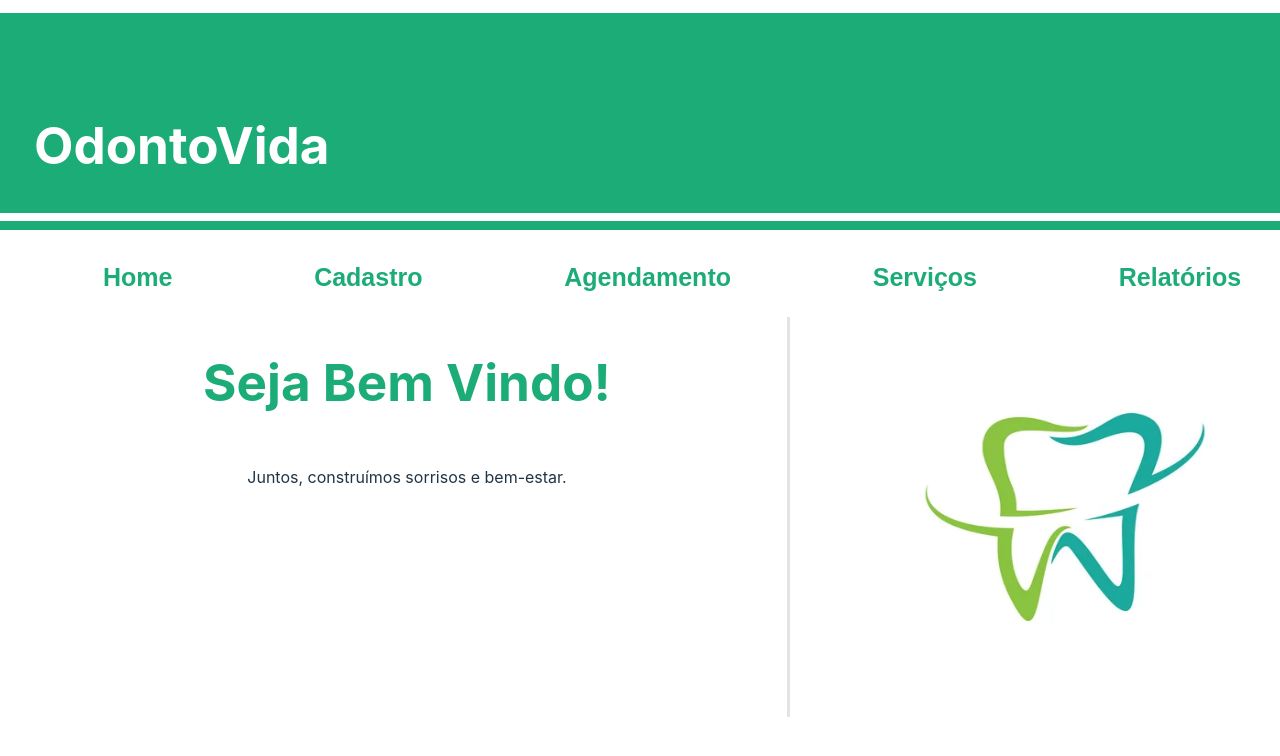
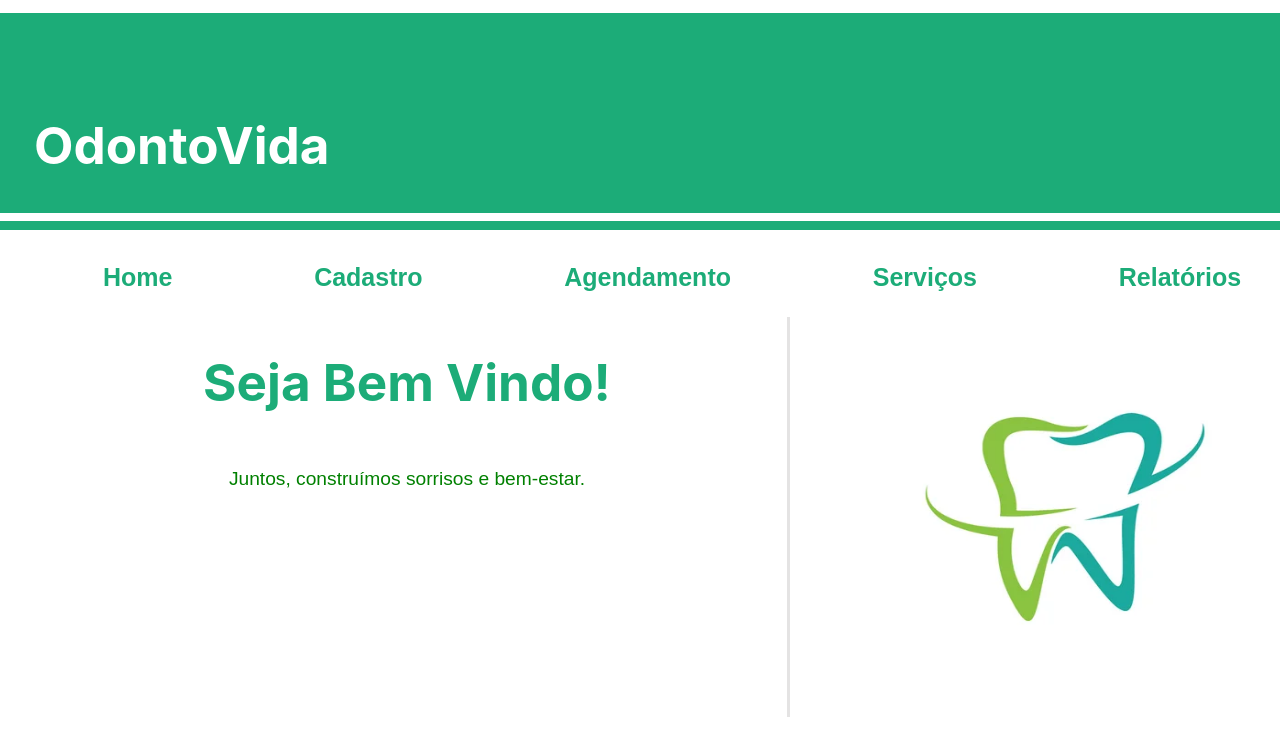
Before and after one commit to Yuri-Candiotto/Odontovida, a React (Vite) app in the folder OdontoVidaPrj-main/OdontoVidaPrj-main/ProjetoOdonto/vite/: page /TelaHome in a window 1280 px wide. Shown: the top 756 px of the page. Built offline with nearby package versions, Linux system fonts and the light colour scheme.

Commit message:
Update App.css

```diff
--- a/OdontoVidaPrj-main/OdontoVidaPrj-main/ProjetoOdonto/vite/src/App.css
+++ b/OdontoVidaPrj-main/OdontoVidaPrj-main/ProjetoOdonto/vite/src/App.css
@@ -312,3 +312,9 @@ color: white;
   left: 270px;
   top: 15px;
 }
+
+.frase{
+  font-size: larger;
+  font-family: 'Arial';
+  color: green;
+}
```
